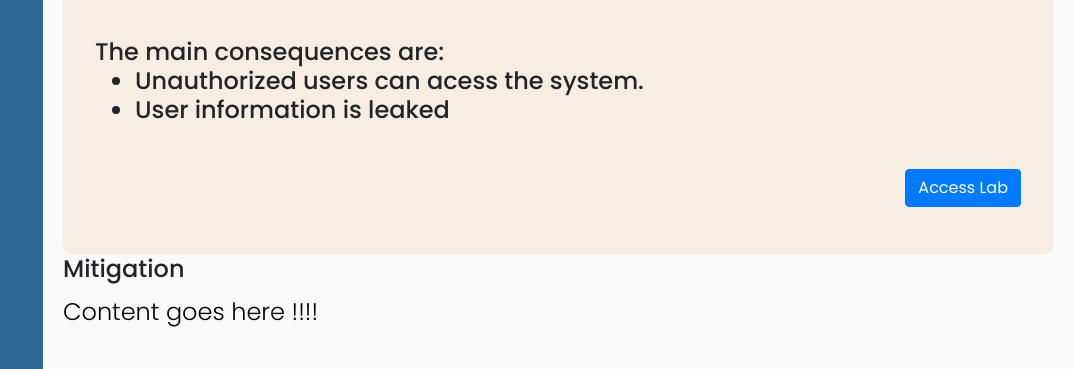
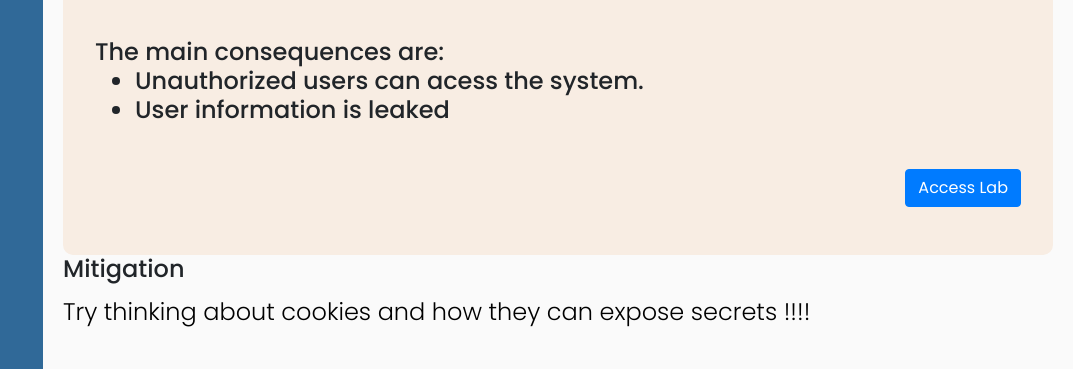
Before and after one commit to kennethchinedu/pygoat-devsecops-pipeline, a Django app: page /auth in a window 1280 px wide. Shown: the part 852-1221 px from the top of the page, without its empty margins (207-1280 px from the left). Run offline with Django 3.2, Linux system fonts and the light colour scheme; some libraries are stand-ins or nearby versions.

Commit message:
Broken Authentication

```diff
--- a/pygoat/introduction/templates/Lab/AUTH/auth_home.html
+++ b/pygoat/introduction/templates/Lab/AUTH/auth_home.html
@@ -35,7 +35,7 @@
               </p>
         </div>
         <h4>Mitigation<h4>
-             <p class="bp">Content goes here !!!!</p>
+             <p class="bp">Try thinking about cookies and how they can expose secrets !!!!</p>
 
 
 
```
